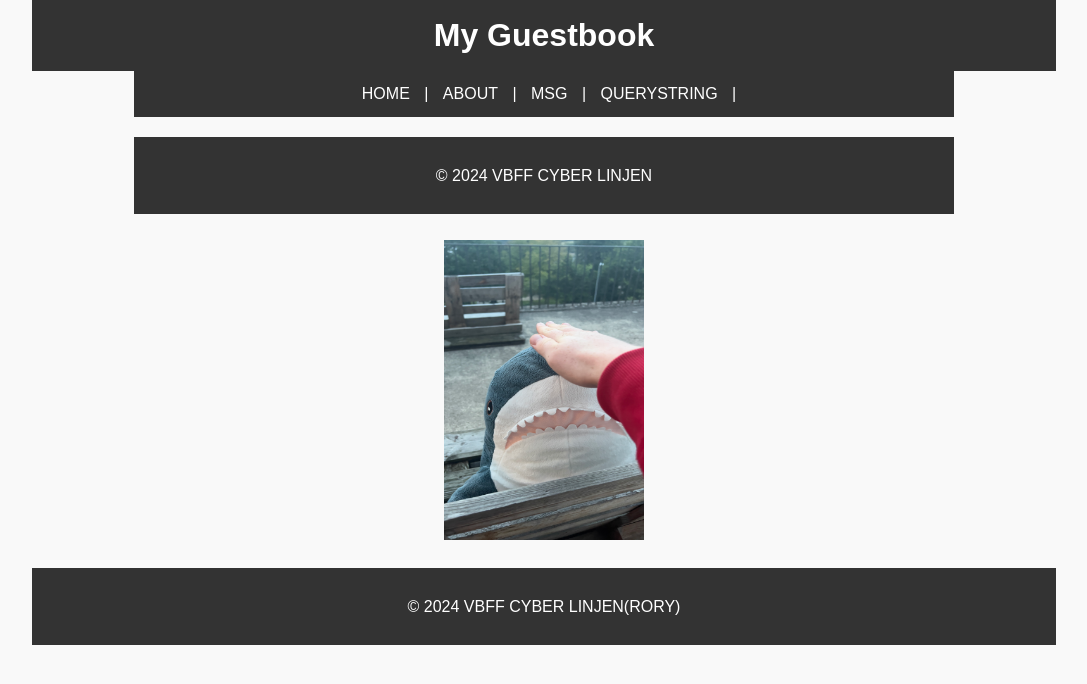
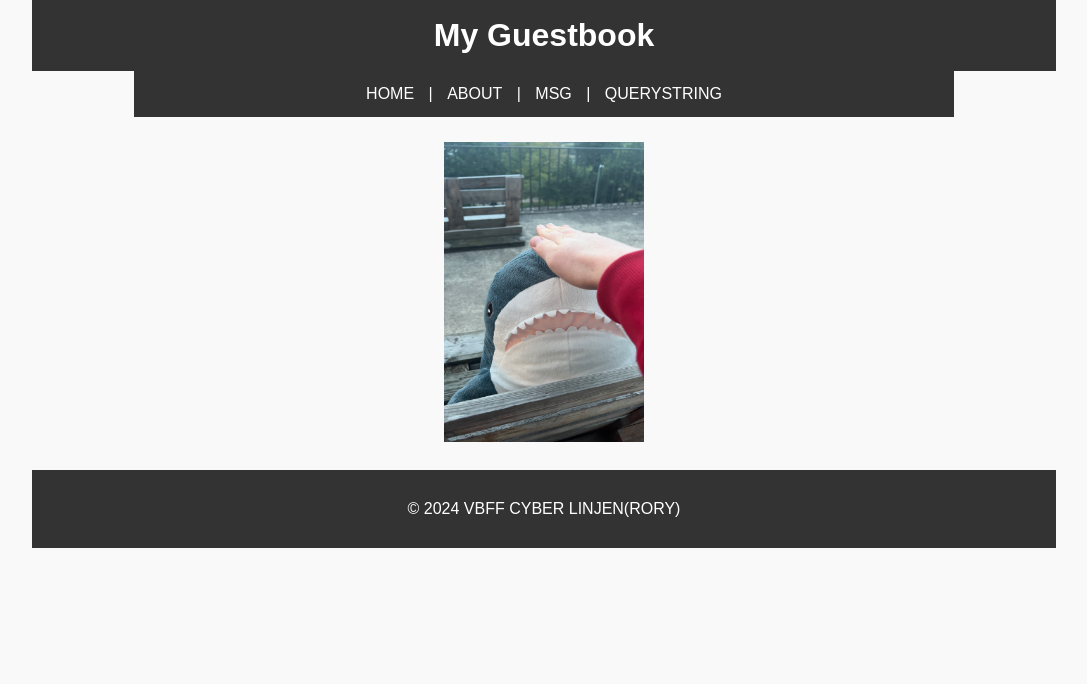
Before and after one commit to rorystaehrfokc/VBFF-RORY_repveb1, a Flask app: page / in a window 1280 px wide. Shown: the top 684 px of the page, without its empty margins (96-1183 px from the left). Run offline with Flask 3, Linux system fonts and the light colour scheme.

Commit message:
fixed copyright

```diff
--- a/templates/menu.html
+++ b/templates/menu.html
@@ -7,13 +7,10 @@
                 <a href="../">HOME</a> |
                 <a href="../about">ABOUT</a> |
                 <a href="../msg">MSG</a> |
-                <a href="../querystring">QUERYSTRING</a> |
+                <a href="../querystring">QUERYSTRING</a>
             </nav>
         </header>
         <main>
         {% block content %}{% endblock %}
     </main>
-    <footer>
-        <p>&copy; 2024 VBFF CYBER LINJEN</p>
-    </footer>
     </div>
```
